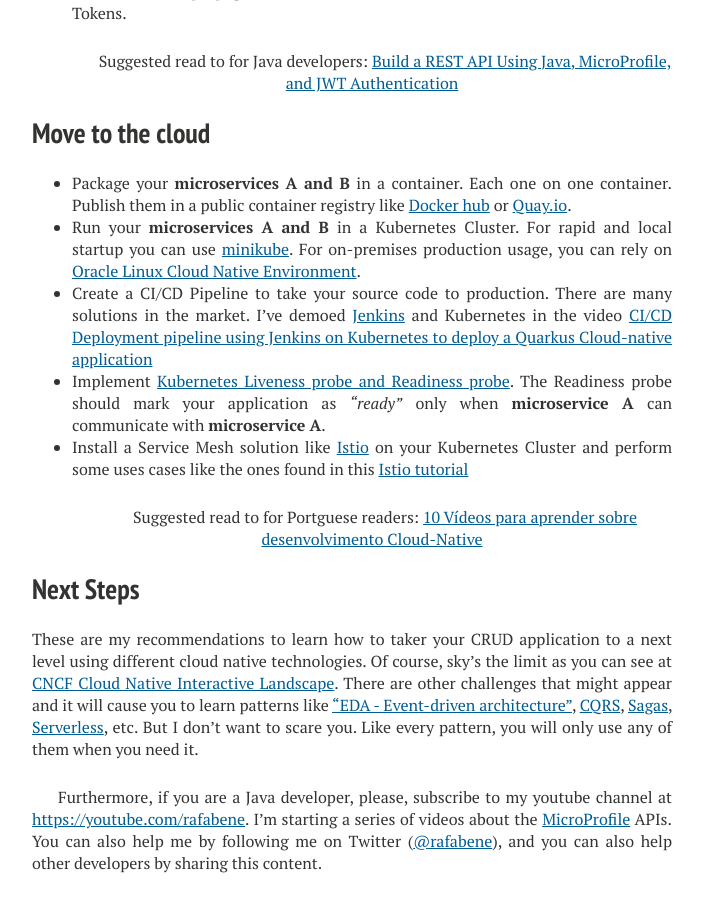
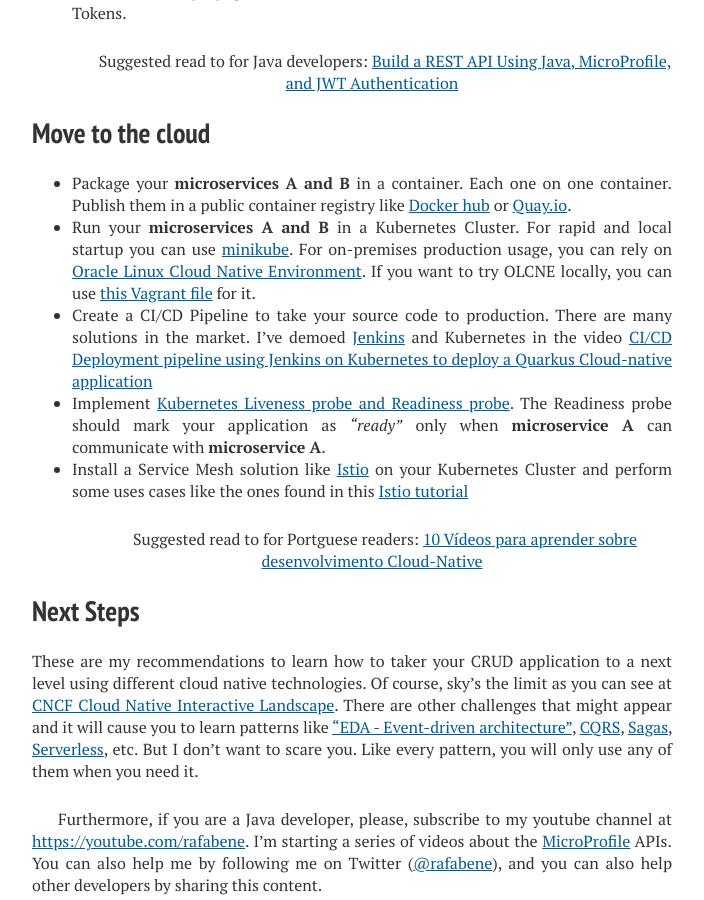
Before and after one commit to rafabene/rafabene.github.io, a Jekyll site: the page built from _posts/2020-04-02-starting-cloud-native-applications.md, in a window 1280 px wide and 900 px high, scrolled down 1532 px. Shown: the whole window, without its empty margins (288-992 px from the left). Built offline with Jekyll 4.4.1, drawn with Linux system fonts in a browser that asks for light colours; nearby versions of some CDN libraries; comment, search, counter and statistics services are not loaded.

Commit message:
Add a reference to OLCNE vagrant

```diff
--- a/_posts/2020-04-02-starting-cloud-native-applications.md
+++ b/_posts/2020-04-02-starting-cloud-native-applications.md
@@ -51,7 +51,7 @@
 ## Move to the cloud
 
 - Package your **microservices A and B** in a container. Each one on one container. Publish them in a public container registry like [Docker hub](https://hub.docker.com/) or [Quay.io](https://quay.io/).
-- Run your **microservices A and B** in a Kubernetes Cluster. For rapid and local startup you can use [minikube](https://kubernetes.io/docs/setup/learning-environment/minikube/). For on-premises production usage, you can rely on [Oracle Linux Cloud Native Environment](https://docs.oracle.com/en/operating-systems/olcne/).
+- Run your **microservices A and B** in a Kubernetes Cluster. For rapid and local startup you can use [minikube](https://kubernetes.io/docs/setup/learning-environment/minikube/). For on-premises production usage, you can rely on [Oracle Linux Cloud Native Environment](https://docs.oracle.com/en/operating-systems/olcne/). If you want to try OLCNE locally, you can use [this Vagrant file](https://github.com/oracle/vagrant-boxes/tree/master/OLCNE) for it.
 - Create a CI/CD Pipeline to take your source code to production. There are many solutions in the market. I've demoed [Jenkins](https://jenkins.io/) and Kubernetes in the video [CI/CD Deployment pipeline using Jenkins on Kubernetes to deploy a Quarkus Cloud-native application](https://www.youtube.com/watch?v=T2lVK8iU5XU)
 - Implement [Kubernetes Liveness probe and Readiness probe](https://cloud.google.com/blog/products/gcp/kubernetes-best-practices-setting-up-health-checks-with-readiness-and-liveness-probes). The Readiness probe should mark your application as *"ready"* only when **microservice A** can communicate with **microservice A**.
 - Install a Service Mesh solution like [Istio](https://istio.io/) on your Kubernetes Cluster and perform some uses cases like the ones found in this [Istio tutorial](/istio-tutorial/)
```
